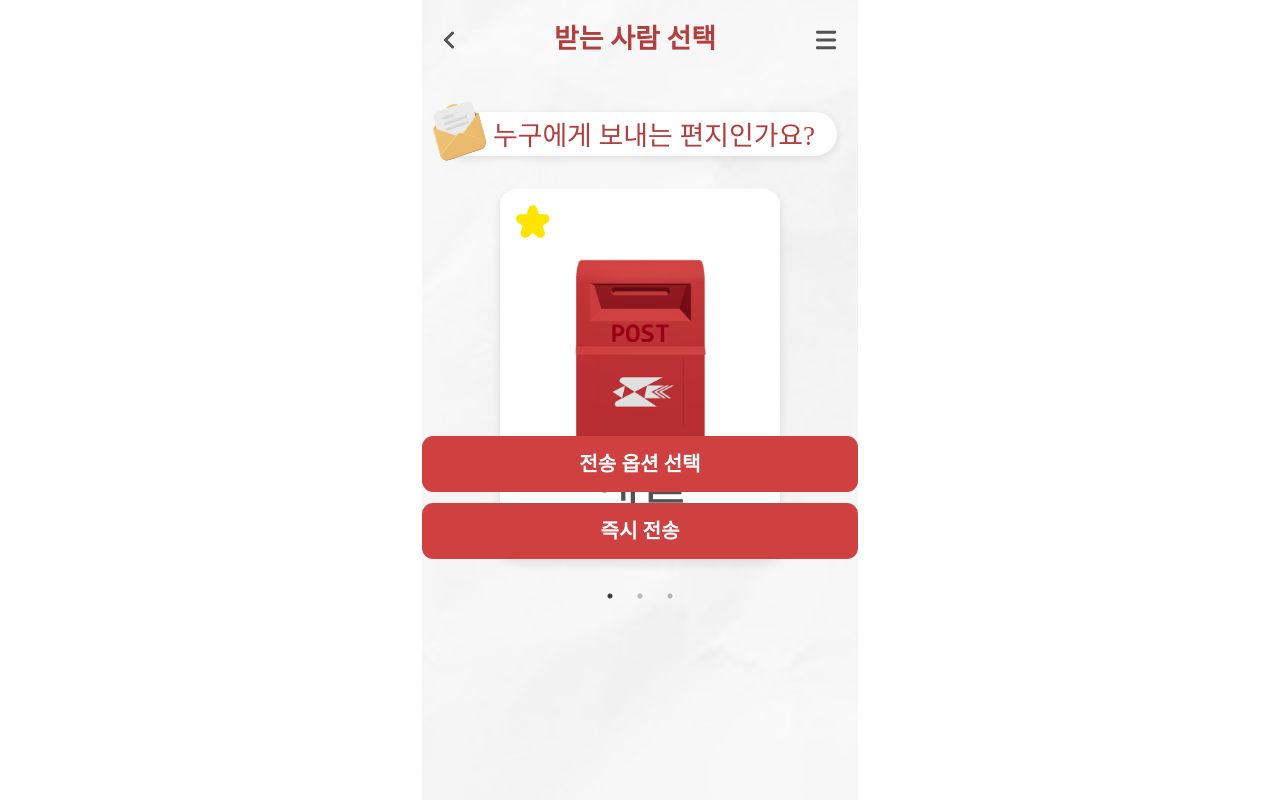
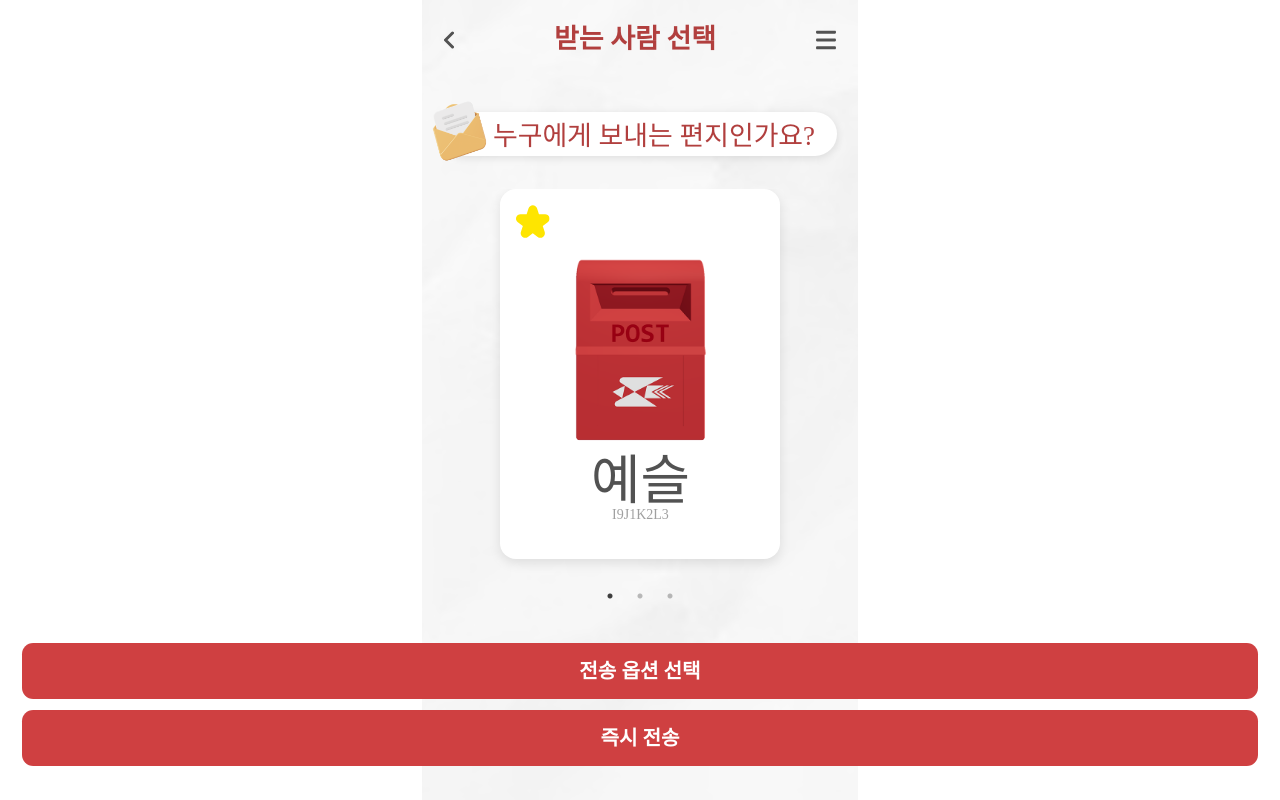
Before and after one commit to letterring/lettering-project, a React (Vite) app in the folder frontend/: page /selectdear in a window 1280 px wide. Built offline with nearby package versions, Linux system fonts and the light colour scheme; a web font is replaced by a local one.

Commit message:
style: 버튼 조정

```diff
--- a/frontend/src/components/sender/DeliveryType/DeliveryType.jsx
+++ b/frontend/src/components/sender/DeliveryType/DeliveryType.jsx
@@ -75,6 +75,7 @@ const Wrapper = styled.div`
   justify-content: space-between;
   width: 100%;
   height: auto;
+  user-select: none;
 `;
 
 const CardList = styled.div`
--- a/frontend/src/components/sender/DeliveryType/DeliveryTypeCard.jsx
+++ b/frontend/src/components/sender/DeliveryType/DeliveryTypeCard.jsx
@@ -91,6 +91,7 @@ const Icon = styled.img`
   width: 5.5rem;
   height: 5.5rem;
   flex-shrink: 0;
+  user-select: none;
 `;
 
 const TextBox = styled.div`
@@ -100,6 +101,7 @@ const TextBox = styled.div`
 `;
 
 const Title = styled.div`
+  user-select: none;
   color: ${({ theme }) => theme.colors.Gray1};
   ${({ theme }) => theme.fonts.Saeum2};
 `;
--- a/frontend/src/components/sender/SelectDear/SelectDear.jsx
+++ b/frontend/src/components/sender/SelectDear/SelectDear.jsx
@@ -42,7 +42,7 @@ const SelectDear = () => {
 
   const handleSelectOption = () => {
     console.log('전송 옵션 선택');
-    navigate('/sendtype');
+    navigate('/deliverytype');
   };
 
   const handleImmediateSend = () => {
@@ -95,13 +95,13 @@ const ContentWrapper = styled.div`
 `;
 
 const FixedButtonWrapper = styled.div`
-  position: absolute;
-  bottom: 2rem;
-  left: 0;
+  position: fixed;
+  bottom: 3rem;
   width: 100%;
+  padding: 0 2rem;
+  box-sizing: border-box;
   display: flex;
   flex-direction: column;
-  /* align-items: end; */
   gap: 1rem;
   z-index: 10;
 `;
--- a/frontend/src/components/sender/SelectTheme/SelectTheme.jsx
+++ b/frontend/src/components/sender/SelectTheme/SelectTheme.jsx
@@ -81,14 +81,13 @@ const ExampleImage = styled.img`
 `;
 
 const FixedButtonWrapper = styled.div`
-  position: absolute;
-  bottom: 2rem;
-  left: 0;
+  position: fixed;
+  bottom: 3rem;
   width: 100%;
+  padding: 0 2rem;
+  box-sizing: border-box; // ✅ 이거 추가!
   display: flex;
   flex-direction: column;
-  align-items: center;
   gap: 1rem;
   z-index: 10;
-  background-color: transparent;
 `;
```
